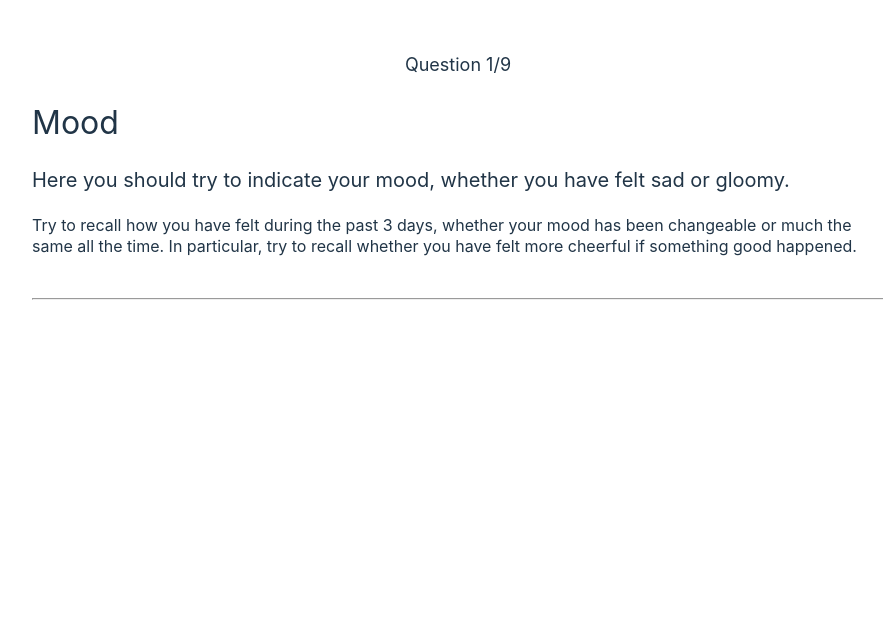
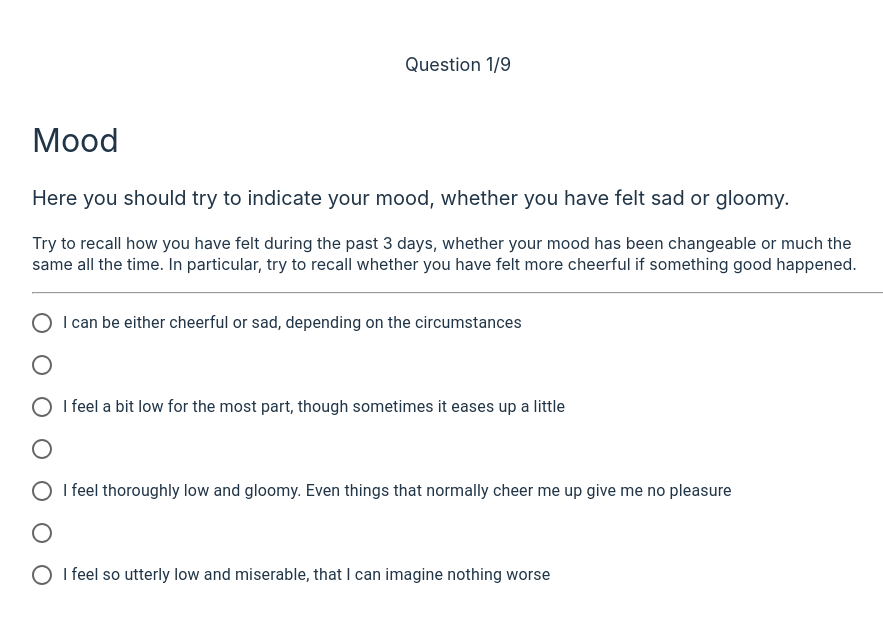
Before and after one commit to Soo-Mash/flow-neuro-quiz, a React (Vite) app: page /quiz/question/1 in a window 1280 px wide. Shown: the top 624 px of the page, without its empty margins (182-1065 px from the left). Built offline with nearby package versions, Linux system fonts and the light colour scheme.

Commit message:
Content dynamic based on URL queryParam

```diff
--- a/src/components/QuestionLayout/index.scss
+++ b/src/components/QuestionLayout/index.scss
@@ -2,7 +2,6 @@
   padding-top: 3rem;
 
   .context-section {
-  }
     .question-number-text {
       font-size: 18px;
       font-weight: 400;
@@ -28,6 +27,7 @@
       margin-top: 40px;
       background: #d9d9d9;
     }
+  }
 
   .radio-group-section {
   }
--- a/src/components/QuestionLayout/index.tsx
+++ b/src/components/QuestionLayout/index.tsx
@@ -1,4 +1,10 @@
+import { useState, useEffect } from 'react';
+import { useNavigate } from 'react-router-dom';
 import { QuestionDataItem } from '../../types/dataTypes';
+import QuestionRadioGroup from '../QuestionRadioGroup';
+import Grid from '@mui/material/Grid2';
+import Button from '@mui/material/Button';
+import ArrowBack from '@mui/icons-material/ArrowBack';
 import './index.scss';
 
 export interface QuestionLayoutProps {
@@ -7,11 +13,42 @@ export interface QuestionLayoutProps {
 }
 
 const QuestionLayout = ({ itemInfo, questionNumber }: QuestionLayoutProps) => {
+  const navigate = useNavigate();
+  const [selectedValue, setSelectedValue] = useState<number | null>(null);
+
+  const handleRadioChange = (event: React.ChangeEvent<HTMLInputElement>) => {
+    setSelectedValue(parseInt((event.target as HTMLInputElement).value, 10));
+  };
+
   return (
     <>
       <div className="question-layout">
         <div className="context-section">
-          <p className="question-number-text">Question {questionNumber}/9</p>
+          <Grid container spacing={1}>
+            <Grid size={3}>
+              {questionNumber > 1 && (
+                <Button
+                  sx={{
+                    pl: 0,
+                    ml: 0,
+                    alignContent: 'start',
+                    minWidth: '0',
+                    minHeight: '0',
+                    color: '#232323',
+                  }}
+                >
+                  <ArrowBack />
+                </Button>
+              )}
+            </Grid>
+            <Grid size={6}>
+              <p className="question-number-text">
+                Question {questionNumber}/9
+              </p>
+            </Grid>
+            <Grid size={3} />
+          </Grid>
+
           <h2>{itemInfo.title}</h2>
           <p className="question-text">{itemInfo.question}</p>
           {itemInfo.paragraph && (
@@ -22,7 +59,14 @@ const QuestionLayout = ({ itemInfo, questionNumber }: QuestionLayoutProps) => {
         <div className="radio-group-section"></div>
       </div>
       <div className="radio-group-section">
-        {/* 1-6 radio group section goes here */}
+        <QuestionRadioGroup
+          itemInfo={itemInfo}
+          questionNumber={questionNumber}
+          selectedValue={selectedValue}
+          setSelectedValue={setSelectedValue}
+          handleRadioChange={handleRadioChange}
+          error
+        />
       </div>
     </>
   );
```
Lines whose indentation alone changed are shown as unchanged.
